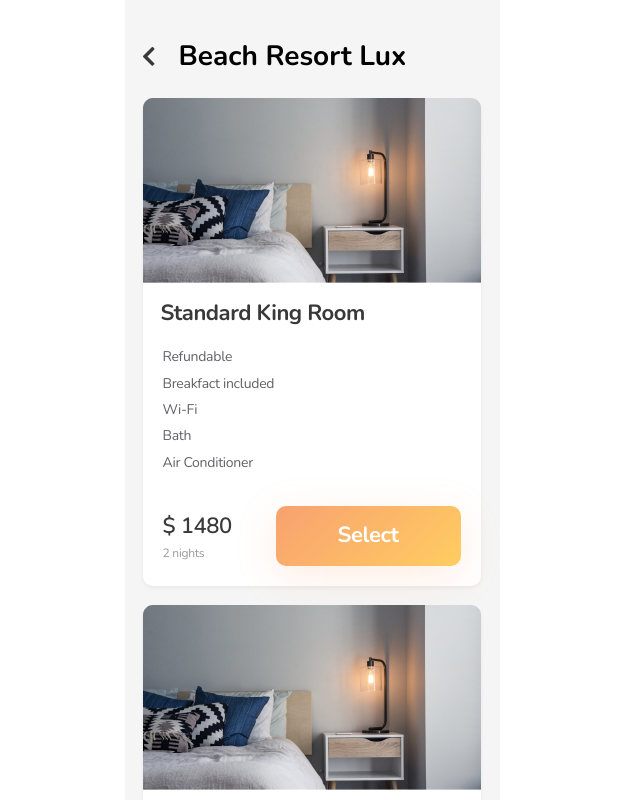
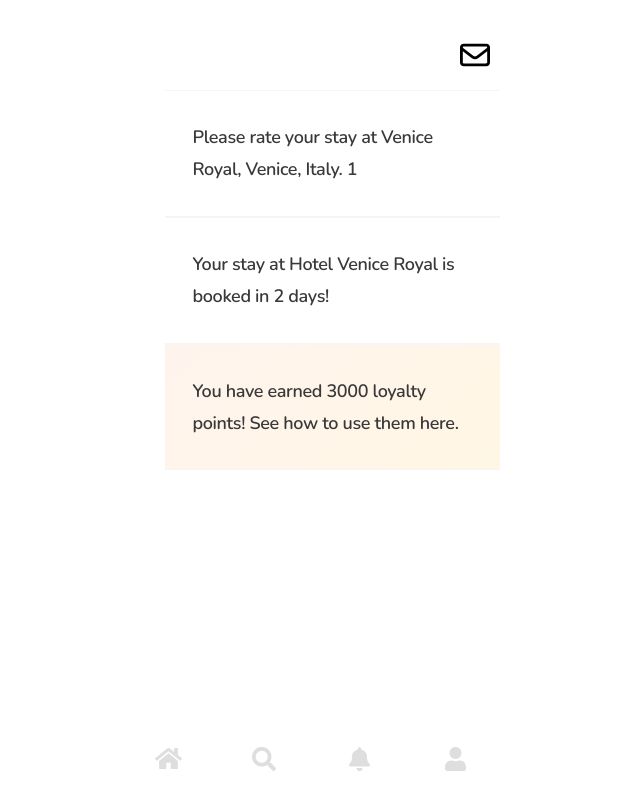
Before and after one commit to alexdanm5/hotel_reservations, a React (Create React App) app: page / in a window 1280 px wide. Shown: the top 800 px of the page, without its empty margins (328-968 px from the left). Built offline with nearby package versions, Linux system fonts and the light colour scheme.

Commit message:
added Notifications page

```diff
--- a/src/components/app/App.js
+++ b/src/components/app/App.js
@@ -2,6 +2,7 @@ import Home from '../pages/Home';
 import Result from '../pages/Result';
 import Search from '../pages/Search';
 import User from '../pages/User';
+import Notifications from '../pages/Notifications';
 import RoomsList from '../pages/Rooms_list';
 import ReservationPersonalData from '../pages/Reservation_personal_data';
 import ReservationPaymantData from '../pages/Reservation_paymant_data';
@@ -15,11 +16,11 @@ function App() {
     <div className="App">
       {/* <Home /> */}
       {/* <Result /> */}
-
       {/* <Search /> */}
+      <Notifications />
 
       {/* <User /> */}
-      <RoomsList />
+      {/* <RoomsList /> */}
       {/* <ReservationPersonalData /> */}
       {/* <ReservationPaymantData /> */}
       {/* <ReservationConfirm /> */}
--- /dev/null
+++ b/src/components/notifications_header/Header.js
@@ -0,0 +1,17 @@
+
+// import open from "../../assets/notifications/open.svg";
+import close from "../../assets/notifications/close.svg";
+import './header.scss';
+
+const Header = () => {
+
+    return (
+        <div className='header'>
+            <button className='header__btn'>
+                <img src={close} alt="close"/>
+            </button>
+        </div>
+    )
+}
+
+export default Header;
--- /dev/null
+++ b/src/components/notifications_header/header.scss
@@ -0,0 +1,17 @@
+.header {
+    width: 100%;
+    padding: 0 10px;
+    display: flex;
+    justify-content: flex-end;
+    &__btn {
+        padding: 0;
+        border: none;
+        background: none;
+        width: 30px;
+        height: 30px;
+        img {
+            width: 100%;
+            height: 100%;
+        }
+    }
+}
--- /dev/null
+++ b/src/components/notifications_list/List.js
@@ -0,0 +1,17 @@
+
+import './list.scss';
+
+const List = () => {
+
+    return (
+        <div className='list'>
+            <ul className='list__notifications'>
+                <li className='list__item'>Please rate your stay at Venice Royal, Venice, Italy. 1</li>
+                <li className='list__item'>Your stay at Hotel Venice Royal is booked in 2 days!</li>
+                <li className='list__item list__active'>You have earned 3000 loyalty points! See how to use them here.</li>
+            </ul>
+        </div>
+    )
+}
+
+export default List;
--- /dev/null
+++ b/src/components/notifications_list/list.scss
@@ -0,0 +1,21 @@
+@use '../../styles/variables/variables.scss' as *;
+
+.list {
+    display: flex;
+    flex-direction: column;
+    margin-top: 20px;
+    &__item {
+        padding: 30px 28px;
+        list-style-type: none;
+        border-top: 1px solid $off-white;
+        border-bottom: 1px solid $off-white;
+        font-weight: 600;
+        font-size: 18px;
+        line-height: 180%;
+        letter-spacing: -0.02em;
+        color: $black-text;
+    }
+    &__active {
+        background: linear-gradient(137deg, rgba(255, 199, 167, 0.2) 0%, rgba(255, 213, 121, 0.2) 100%);
+    }
+}
--- /dev/null
+++ b/src/components/pages/Notifications.js
@@ -0,0 +1,19 @@
+
+import Header from '../notifications_header/Header';
+import List from '../notifications_list/List';
+import SideBarPanel from '../side_bar_panel/SideBarPanel';
+
+const Notifications = () => {
+
+    return (
+        <div  style={{ position: "relative", padding: "40px 0 100px 0"}}>
+            <Header />
+
+            <List />
+
+            <SideBarPanel/>
+        </div>
+    )
+}
+
+export default Notifications;
```
Also changed, not shown: src/assets/notifications/close.svg (added), src/assets/notifications/open.svg (added).
